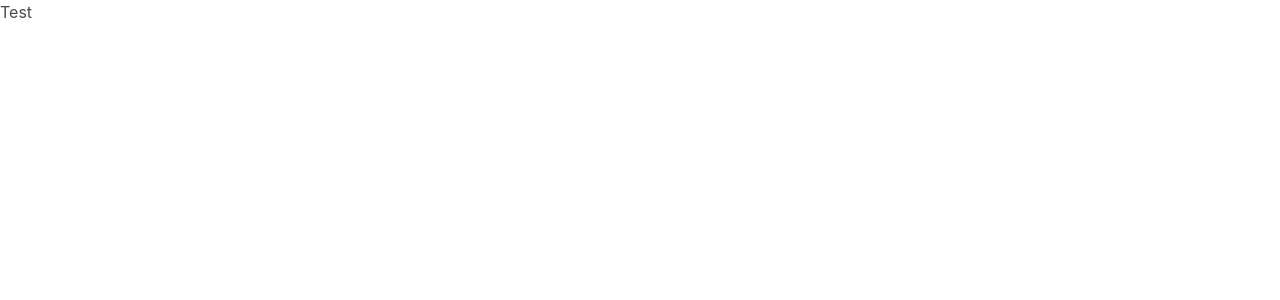
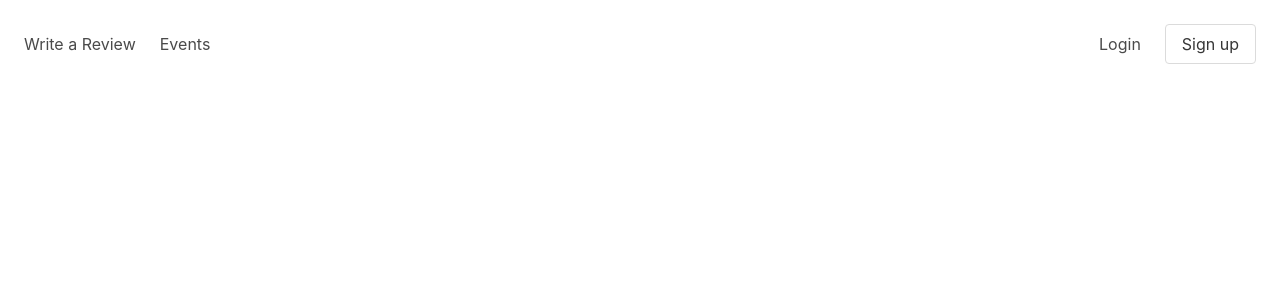
Before and after one commit to saqibhasib/yelp-clone, a React (Create React App) app: page / in a window 1280 px wide. Shown: the top 300 px of the page. Built offline with nearby package versions, Linux system fonts and the light colour scheme.

Commit message:
added Home Page component NavBar (not functional yet) and its styling

```diff
--- a/src/App.js
+++ b/src/App.js
@@ -1,10 +1,9 @@
 import React from 'react';
+import { HomePage } from './HomePage/HomePage';
 
 function App() {
   return (
-    <div className="App">
-      Test
-    </div>
+    <HomePage/>
   );
 }
 
--- /dev/null
+++ b/src/HomePage/HomePage.js
@@ -0,0 +1,10 @@
+import React from "react";
+import { NavBar } from "./NavBar/NavBar";
+
+export function HomePage() {
+    return (
+        <div>
+            <NavBar/>
+        </div>
+    );
+};
--- /dev/null
+++ b/src/HomePage/NavBar/NavBar.js
@@ -0,0 +1,17 @@
+import React from "react";
+import styles from './NavBar.module.css';
+
+export function NavBar() {
+    return(
+        <div className={styles["nav-bar"]}>
+            <div className={styles["left"]}>
+                <span>Write a Review</span>
+                <span>Events</span>
+            </div>
+            <div className={styles["right"]}>
+                <span>Login</span>
+                <button className="button">Sign up</button>
+            </div>
+        </div>
+    );
+}
--- /dev/null
+++ b/src/HomePage/NavBar/NavBar.module.css
@@ -0,0 +1,23 @@
+:root {
+    --element-spacing: 1.5rem
+}
+
+.nav-bar{
+    display: flex;
+    justify-content: space-between;
+    align-items: center;
+    margin: var(--element-spacing);
+}
+
+.left > *{
+    margin-right: var(--element-spacing);
+}
+
+.right {
+    display: flex;
+    align-items: center;
+}
+
+.right > * {
+    margin-left: var(--element-spacing);
+}
```
Also changed, not shown: src/HomePage/HomePage.module.css (added).
